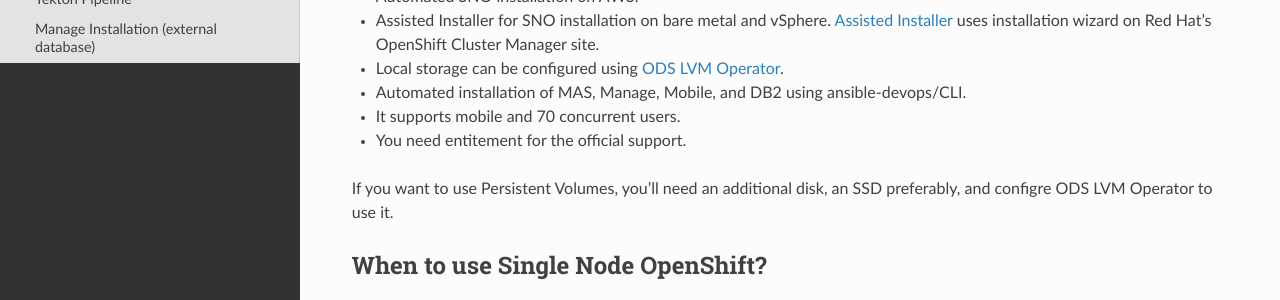
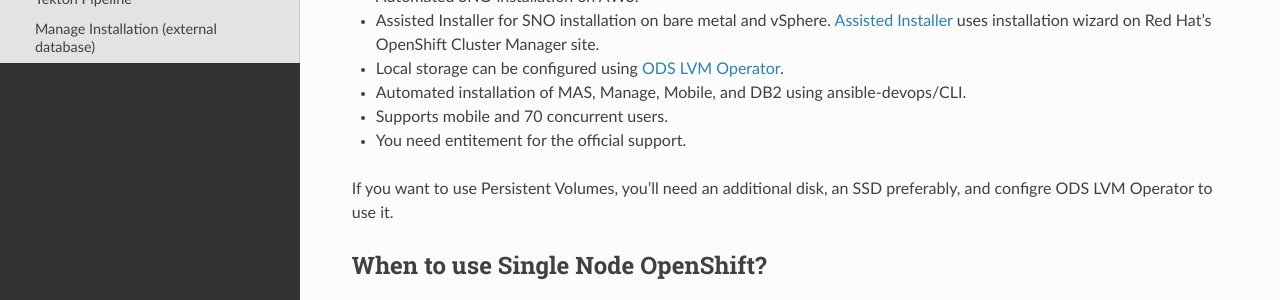
Before and after one commit to ibm-mas-manage/sno, an MkDocs documentation site: the page built from docs/index.md, in a window 1280 px wide and 900 px high. Shown: the part 407-707 px from the top of the window. Built offline with MkDocs 1.6.1, drawn with Linux system fonts in a browser that asks for light colours; nearby versions of some CDN libraries.

```diff
--- a/docs/index.md
+++ b/docs/index.md
@@ -8,7 +8,7 @@ A Single Node OpenShift(SNO) is a configuration of a standard OpenShift with a s
 - Assisted Installer for SNO installation on bare metal and vSphere. [Assisted Installer](https://docs.openshift.com/container-platform/4.10/installing/installing_sno/install-sno-installing-sno.html) uses installation wizard on Red Hat’s OpenShift Cluster Manager site.
 - Local storage can be configured using [ODS LVM Operator](https://github.com/red-hat-storage/lvm-operator).
 - Automated installation of MAS, Manage, Mobile, and DB2 using ansible-devops/CLI.
-- It supports mobile and 70 concurrent users.
+- Supports mobile and 70 concurrent users.
 - You need entitement for the official support.
 
 If you want to use Persistent Volumes, you’ll need an additional disk, an SSD preferably, and configre ODS LVM Operator to use it.
```
